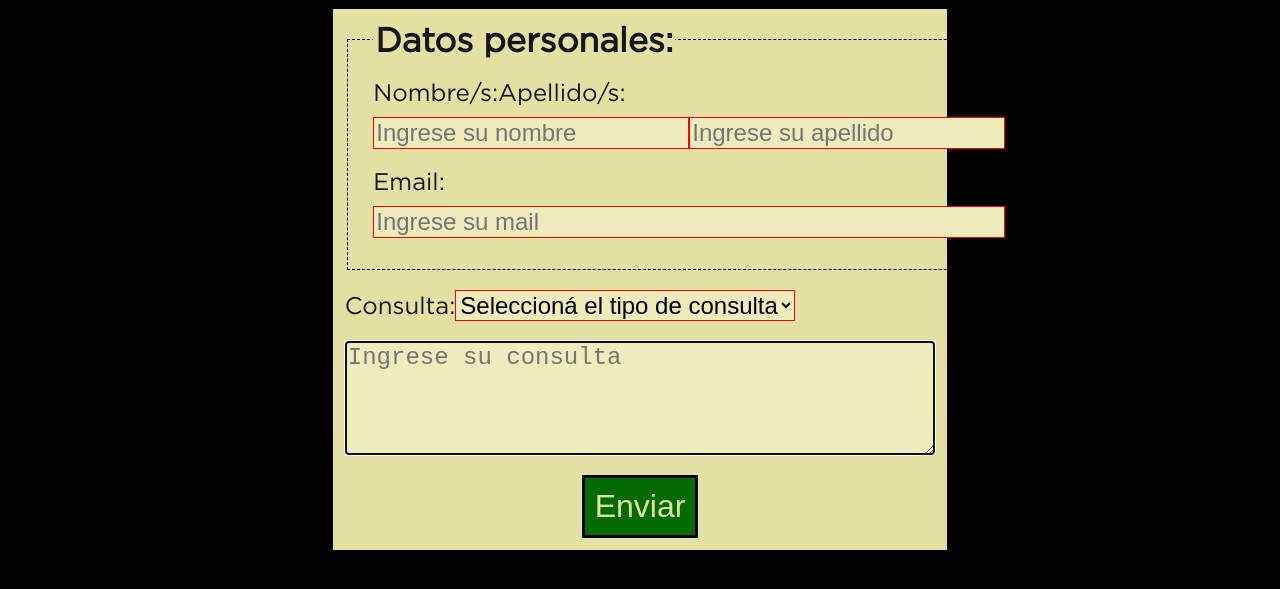
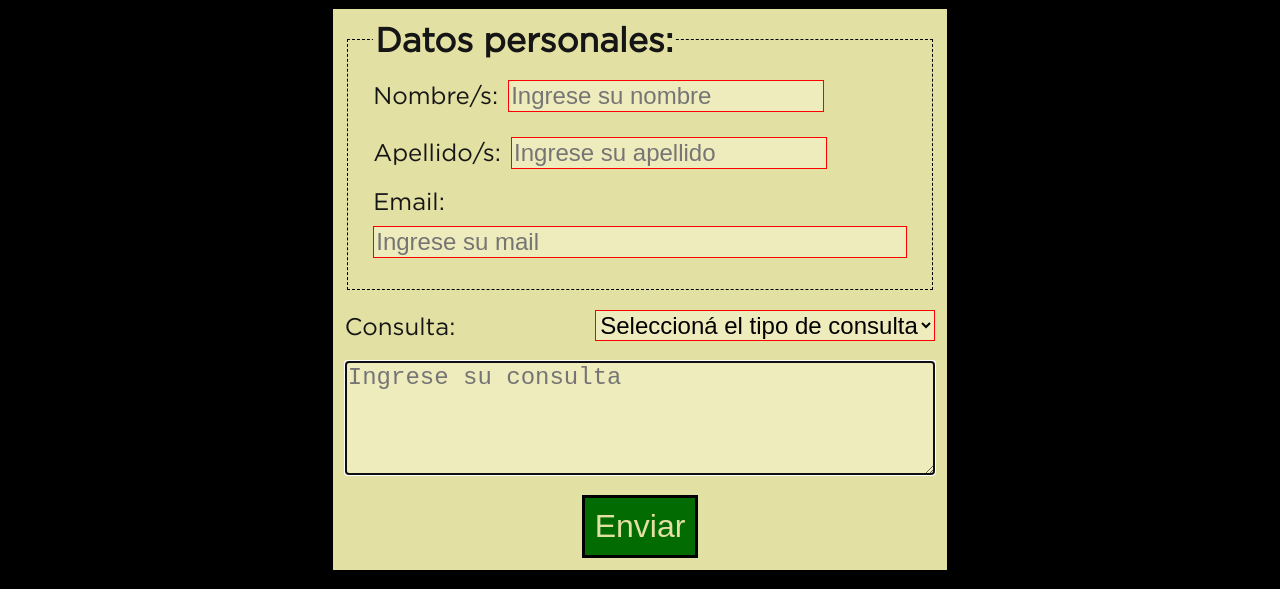
Before and after one commit to Matias-Vallejos/parcialweb, a plain HTML site: page contacto.html in a window 1280 px wide. Shown: the part 211-800 px from the top of the page. Drawn offline with Linux system fonts and the light colour scheme.

Commit message:
Form edit, body flex(para mejorar footer)

```diff
--- a/contacto.html
+++ b/contacto.html
@@ -9,7 +9,8 @@
     <link rel="stylesheet" href="./estilos/contacto.css" />
     <link rel="stylesheet" href="./fuentes/stylesheet.css" />
   </head>
-  <body><span id="arriba"></span>
+  <body>
+    <span id="arriba"></span>
     <header>
       <nav>
         <a class="home" href="./index.html"
@@ -26,28 +27,39 @@
           <a class="contacto" href="./contacto.html">Contacto</a>
         </div>
       </nav>
-
     </header>
-    <main><h1>Contacto</h1>
+    <main>
+      <h1>Contacto</h1>
       <form action="./confirmacion.html" class="consulta">
         <fieldset>
           <legend>Datos personales:</legend>
-          <label for="nombre"> Nombre/s:</label><label for="apellido">Apellido/s:</label
-          ><div class="caja">
-          <input maxlength="30" minlength="2"
+          <div class="caja">
+            <div class="cajitas">
+              <label for="nombre"> Nombre/s:</label>
+
+              <input
+                maxlength="30"
+                minlength="2"
                 type="text"
                 name="nombre"
                 placeholder="Ingrese su nombre"
                 id="nombre"
                 required
               />
-          <input maxlength="30" minlength="2"
+            </div>
+            <div class="cajitas">
+              <label for="apellido">Apellido/s:</label>
+              <input
+                maxlength="30"
+                minlength="2"
                 type="text"
                 name="apellido"
                 placeholder="Ingrese su apellido"
                 id="apellido"
                 required
-          /></div>
+              />
+            </div>
+          </div>
 
           <label for="email">Email:</label>
           <input
@@ -56,26 +68,31 @@
             id="email"
             placeholder="Ingrese su mail"
             required
-          /> </fieldset>
+          />
+        </fieldset>
+        <div class="caja">
         <label for="consulta">Consulta:</label
         ><select name="tipo" id="tipo" required>
-            <option value="" selected disabled>Seleccioná el tipo de consulta</option>
+          <option value="" selected disabled>
+            Seleccioná el tipo de consulta
+          </option>
           <option value="pelicula">Peliculas</option>
           <option value="juegos">Juegos</option>
           <option value="contacto">Contacto</option>
           <option value="sugerencias">Sugerencias</option>
           <option value="otros">Otros</option>
-          </select>
+        </select></div>
         <textarea
-          autofocus minlength="15"
+          autofocus
+          minlength="15"
           name="consulta"
           id="consulta"
           placeholder="Ingrese su consulta"
-            required rows="4"
+          required
+          rows="4"
         ></textarea>
 
         <button type="submit">Enviar</button>
-
       </form>
       <section>
         <p>
--- a/estilos/contacto.css
+++ b/estilos/contacto.css
@@ -12,14 +12,19 @@ fieldset{
     border: black 0.5px dashed;
     margin-bottom: 10px;
 }
-.caja{
-  display: flex;
+.caja {
+  display:flex;
+  gap:5px;
   justify-content: space-between;
+  align-items: center;
+  flex-wrap: wrap;
 }
+
 label {
   display: inline-block;
   font-size: 1.5rem;
 }
+
 input:invalid,textarea:invalid, select:invalid{
   border:solid 1px red
 }
--- a/estilos/estilos.css
+++ b/estilos/estilos.css
@@ -11,6 +11,8 @@
 body{
     background-color: black;
     margin: 0;
+    display:flex;
+    flex-direction: column;
 }
 header, main, footer{
     color: #e3e0a3;
@@ -84,12 +86,12 @@ h1 {
 /*footer*/
 footer {
     background-color: #014d01;
-    height: 400px;
     text-align: center;
 }
 footer img {
     width: 70%;
     display: inline-block;
+    margin-bottom: 10px;
 }
 footer p {
     text-align: right;
```
Lines whose indentation alone changed are shown as unchanged.
